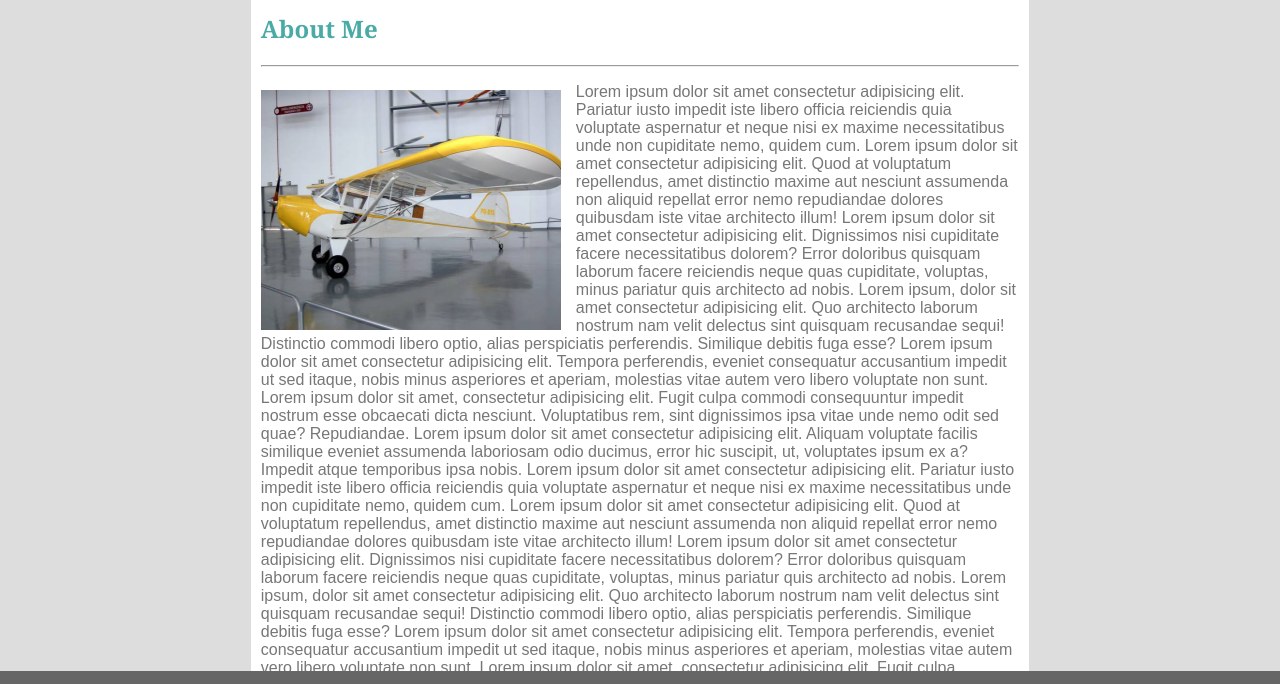
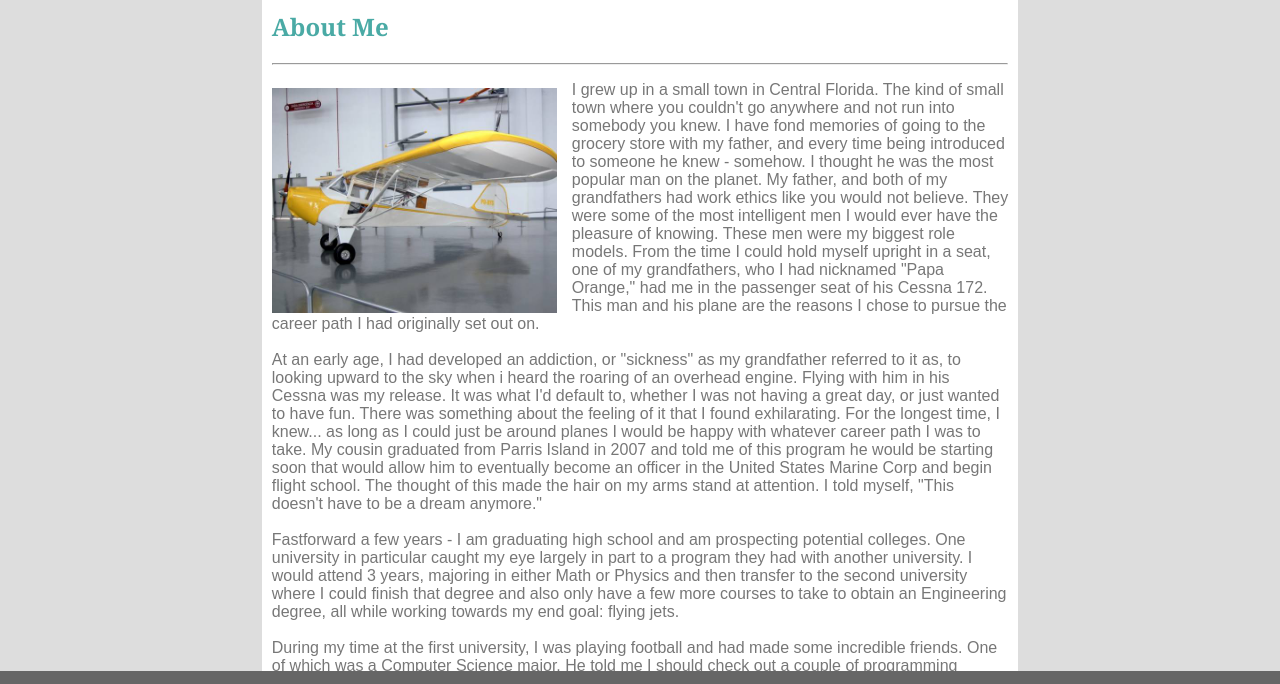
Before and after one commit to Cabbott118/Basic-Portfolio, a plain HTML site: page Basic-Portfolio/index.html in a window 1280 px wide. Shown: the part 99-783 px from the top of the page. Drawn offline with Linux system fonts and the light colour scheme.

Commit message:
Completed 'Contact' page. Continuing with 'About Me' section
Hopefully 'About Me' section isn't getting too long. Connected all pages together and they are working properly. Hid scroll bar with CSS (had slight resizing issue) on 'About Me' page and it was slightly annoying.  Will be researching form submissions to make 'Contact' page live. Will begin 'Portfolio' page tonight.

```diff
--- a/Basic-Portfolio/assets/css/style.css
+++ b/Basic-Portfolio/assets/css/style.css
@@ -1,3 +1,7 @@
+::-webkit-scrollbar {
+    display: none;
+}
+
 header{
     background-color: #ffffff;
     width: 100%;
@@ -11,10 +15,10 @@ header{
     font-size: 32px;
     background-color: #4aaaa5;
     text-align: center;
-    width: 300px;
+    width: 250px;
     height: 60px;
     border: .5px solid #4aaaa5;
-    margin-left: 19.25%;
+    margin-left: 20%;
 }
 
 .container{
@@ -43,6 +47,8 @@ footer{
     left: 0;
     bottom: 0;
 }
+
+/* Navigation Bar */
 
 .navbar {
     right: 8px;
@@ -81,3 +87,42 @@ h2{
     font-family: 'Georgia', Times, Times New Roman, serif;
 
 }
+
+/* Contact Page Specific */
+
+* {box-sizing: border-box;}
+
+input[type=text], select, textarea{
+    width: 100%;
+    padding: 12px;
+    border: 1px solid #ccc;
+    border-radius: 4px;
+    box-sizing: border-box;
+    margin-top: 6px;
+    margin-bottom: 16px;
+    resize: vertical;
+}
+
+input[type=email], select, textarea{
+    width: 100%;
+    padding: 12px;
+    border: 1px solid #ccc;
+    border-radius: 4px;
+    box-sizing: border-box;
+    margin-top: 6px;
+    margin-bottom: 16px;
+    resize: vertical;
+}
+
+input[type=submit]{
+    background-color: #4aaaa5;
+    color: white;
+    padding: 12px 20px;
+    border: none;
+    border-radius: 4px;
+    cursor: pointer;
+}
+
+input[type=submit]:hover{
+    background-color: #4aaaa5;
+}
--- a/Basic-Portfolio/index.html
+++ b/Basic-Portfolio/index.html
@@ -14,9 +14,9 @@
         <div class="headerBox">Caleb Abbott</div>
     </header>
     <div class="navbar">
-        <a href="#aboutMe">About Me</a>
-        <a href="#contact">Contact</a>
-        <a href="#portfolio">Portfolio</a>
+        <a href="index.html">About Me</a>
+        <a href="contact.html">Contact</a>
+        <a href="portfolio.html">Portfolio</a>
     </div>
     <br>
 
@@ -25,34 +25,61 @@
         <hr>
         <img src="assets/images/placeHolder.jpeg" alt="planePic">
         <p>
-            Lorem ipsum dolor sit amet consectetur adipisicing elit. Pariatur iusto impedit iste libero officia reiciendis quia voluptate aspernatur et neque nisi ex maxime necessitatibus unde non cupiditate nemo, quidem cum.
-            Lorem ipsum dolor sit amet consectetur adipisicing elit. Quod at voluptatum repellendus, amet distinctio maxime aut nesciunt assumenda non aliquid repellat error nemo repudiandae dolores quibusdam iste vitae architecto illum!
-            Lorem ipsum dolor sit amet consectetur adipisicing elit. Dignissimos nisi cupiditate facere necessitatibus dolorem? Error doloribus quisquam laborum facere reiciendis neque quas cupiditate, voluptas, minus pariatur quis architecto ad nobis.
-            Lorem ipsum, dolor sit amet consectetur adipisicing elit. Quo architecto laborum nostrum nam velit delectus sint quisquam recusandae sequi! Distinctio commodi libero optio, alias perspiciatis perferendis. Similique debitis fuga esse?
-            Lorem ipsum dolor sit amet consectetur adipisicing elit. Tempora perferendis, eveniet consequatur accusantium impedit ut sed itaque, nobis minus asperiores et aperiam, molestias vitae autem vero libero voluptate non sunt.
-            Lorem ipsum dolor sit amet, consectetur adipisicing elit. Fugit culpa commodi consequuntur impedit nostrum esse obcaecati dicta nesciunt. Voluptatibus rem, sint dignissimos ipsa vitae unde nemo odit sed quae? Repudiandae.
-            Lorem ipsum dolor sit amet consectetur adipisicing elit. Aliquam voluptate facilis similique eveniet assumenda laboriosam odio ducimus, error hic suscipit, ut, voluptates ipsum ex a? Impedit atque temporibus ipsa nobis.
-            Lorem ipsum dolor sit amet consectetur adipisicing elit. Pariatur iusto impedit iste libero officia reiciendis quia voluptate aspernatur et neque nisi ex maxime necessitatibus unde non cupiditate nemo, quidem cum.
-            Lorem ipsum dolor sit amet consectetur adipisicing elit. Quod at voluptatum repellendus, amet distinctio maxime aut nesciunt assumenda non aliquid repellat error nemo repudiandae dolores quibusdam iste vitae architecto illum!
-            Lorem ipsum dolor sit amet consectetur adipisicing elit. Dignissimos nisi cupiditate facere necessitatibus dolorem? Error doloribus quisquam laborum facere reiciendis neque quas cupiditate, voluptas, minus pariatur quis architecto ad nobis.
-            Lorem ipsum, dolor sit amet consectetur adipisicing elit. Quo architecto laborum nostrum nam velit delectus sint quisquam recusandae sequi! Distinctio commodi libero optio, alias perspiciatis perferendis. Similique debitis fuga esse?
-            Lorem ipsum dolor sit amet consectetur adipisicing elit. Tempora perferendis, eveniet consequatur accusantium impedit ut sed itaque, nobis minus asperiores et aperiam, molestias vitae autem vero libero voluptate non sunt.
-            Lorem ipsum dolor sit amet, consectetur adipisicing elit. Fugit culpa commodi consequuntur impedit nostrum esse obcaecati dicta nesciunt. Voluptatibus rem, sint dignissimos ipsa vitae unde nemo odit sed quae? Repudiandae.
-            Lorem ipsum dolor sit amet consectetur adipisicing elit. Aliquam voluptate facilis similique eveniet assumenda laboriosam odio ducimus, error hic suscipit, ut, voluptates ipsum ex a? Impedit atque temporibus ipsa nobis.
-            Lorem ipsum dolor sit amet consectetur adipisicing elit. Pariatur iusto impedit iste libero officia reiciendis quia voluptate aspernatur et neque nisi ex maxime necessitatibus unde non cupiditate nemo, quidem cum.
-            Lorem ipsum dolor sit amet consectetur adipisicing elit. Quod at voluptatum repellendus, amet distinctio maxime aut nesciunt assumenda non aliquid repellat error nemo repudiandae dolores quibusdam iste vitae architecto illum!
-            Lorem ipsum dolor sit amet consectetur adipisicing elit. Dignissimos nisi cupiditate facere necessitatibus dolorem? Error doloribus quisquam laborum facere reiciendis neque quas cupiditate, voluptas, minus pariatur quis architecto ad nobis.
-            Lorem ipsum, dolor sit amet consectetur adipisicing elit. Quo architecto laborum nostrum nam velit delectus sint quisquam recusandae sequi! Distinctio commodi libero optio, alias perspiciatis perferendis. Similique debitis fuga esse?
-            Lorem ipsum dolor sit amet consectetur adipisicing elit. Tempora perferendis, eveniet consequatur accusantium impedit ut sed itaque, nobis minus asperiores et aperiam, molestias vitae autem vero libero voluptate non sunt.
-            Lorem ipsum dolor sit amet, consectetur adipisicing elit. Fugit culpa commodi consequuntur impedit nostrum esse obcaecati dicta nesciunt. Voluptatibus rem, sint dignissimos ipsa vitae unde nemo odit sed quae? Repudiandae.
-            Lorem ipsum dolor sit amet consectetur adipisicing elit. Aliquam voluptate facilis similique eveniet assumenda laboriosam odio ducimus, error hic suscipit, ut, voluptates ipsum ex a? Impedit atque temporibus ipsa nobis.
+
+            I grew up in a small town in Central Florida. The kind of small
+            town where you couldn't go anywhere and not run into somebody you knew.
+            I have fond memories of going to the grocery store with my father, and
+            every time being introduced to someone he knew - somehow. I thought he
+            was the most popular man on the planet. My father, and both of my
+            grandfathers had work ethics like you would not believe. They were some
+            of the most intelligent men I would ever have the pleasure of knowing.
+            These men were my biggest role models. From the time I could hold myself
+            upright in a seat, one of my grandfathers, who I had nicknamed
+            "Papa Orange," had me in the passenger seat of his Cessna 172. This man
+            and his plane are the reasons I chose to pursue the career path I had
+            originally set out on.
+            <br><br>
+            At an early age, I had developed an addiction,
+            or "sickness" as my grandfather referred to it as, to looking upward to
+            the sky when i heard the roaring of an overhead engine. Flying with him in
+            his Cessna was my release. It was what I'd
+            default to, whether I was not having a great day, or just wanted to have
+            fun. There was something about the feeling of it that I found exhilarating.
+            For the longest time, I knew... as long as I could just be around planes
+            I would be happy with whatever career path I was to take. My cousin graduated
+            from Parris Island in 2007 and told me of this program he would be starting soon
+            that would allow him to eventually become an officer in the United States Marine
+            Corp and begin flight school. The thought of this made the hair on my arms stand
+            at attention. I told myself, "This doesn't have to be a dream anymore."
+            <br><br>
+            Fastforward a few years - I am graduating high school and am prospecting potential
+            colleges. One university in particular caught my eye largely in part to a program
+            they had with another university. I would attend 3 years, majoring in either Math or
+            Physics and then transfer to the second university where I could finish that degree
+            and also only have a few more courses to take to obtain an Engineering degree,
+            all while working towards my end goal: flying jets.
+            <br><br>
+            During my time at the first university, I was playing football and had made
+            some incredible friends. One of which was a Computer Science major. He told me I
+            should check out a couple of programming courses, since they of course, would
+            count for electives in my program. I gave it a shot and was genuinely enjoying
+            myself. I have always loved solving puzzles and learning new things and this
+            captured both of those things and combined them.
+
+
             <br>
+
+            Lorem ipsum dolor sit amet consectetur, adipisicing elit. Repellat laborum tenetur totam ipsum dignissimos commodi! Incidunt, modi atque dolor distinctio sint eius dolore tempora iste, libero consequatur quibusdam quisquam maxime!
+            Lorem ipsum dolor sit amet consectetur adipisicing elit. Earum beatae sapiente id, deserunt asperiores numquam quia recusandae modi iste? Quasi tempore officia ducimus earum hic officiis distinctio ullam blanditiis voluptas?
+            Lorem ipsum dolor sit amet consectetur adipisicing elit. Modi laboriosam veritatis non amet impedit tempora voluptatum nihil perferendis? Error dolorem iusto amet quasi modi magni cum dolor itaque consectetur quas.
+            Lorem ipsum dolor sit amet consectetur adipisicing elit. Non debitis, molestiae dicta minima tenetur incidunt minus suscipit. Illum placeat, laborum facere ipsa totam deserunt nulla, sed asperiores natus error tempora.
+            Lorem ipsum dolor sit amet consectetur adipisicing elit. Repellendus quasi debitis exercitationem dolorum illo molestias unde impedit perferendis, sed officiis, dolore nobis eos eaque consequuntur, itaque asperiores quisquam libero suscipit.
+            Lorem ipsum dolor sit amet, consectetur adipisicing elit. Sequi nesciunt aliquam magni, animi non consequatur assumenda eaque tempora ipsam ducimus sint fugit voluptatibus accusamus iste consectetur error fugiat consequuntur explicabo.
+            Lorem ipsum dolor sit, amet consectetur adipisicing elit. Quibusdam facilis nisi itaque assumenda tempora, reprehenderit aliquid quidem sed voluptatibus! Accusamus dolore molestias quaerat maiores ullam sit et impedit eos cumque.
+            Lorem ipsum dolor sit amet consectetur, adipisicing elit. Eum delectus temporibus maxime harum itaque recusandae tenetur, laboriosam, nemo consectetur sequi dignissimos at, porro quisquam eaque consequatur. Minima exercitationem dicta incidunt?
+            Lorem ipsum dolor sit amet, consectetur adipisicing elit. Dolorum itaque laudantium nisi hic labore est doloremque perspiciatis fuga maxime a autem reiciendis nam illum vero mollitia fugiat, eos expedita commodi.
+            Lorem, ipsum dolor sit amet consectetur adipisicing elit. Velit aspernatur quis iure error voluptas, soluta sapiente tempora aliquid. Sit harum corporis ex est provident? Consequatur inventore delectus dolore quos numquam?
             <br>
-            I grew up in a small town in Central Florida. The kind of small town where you couldn't go anywhere and not run into somebody you knew. I have fond memories of going to the grocery store with my father, and every time being introduced to someone he knew - somehow. I thought he was the most popular man on the planet.
-
-My father, and both of my grandfathers had work ethics like you would not believe. They were some of the most intelligent men I would ever have the pleasure of knowing. These men were my biggest role models. From the time I could hold myself upright in a seat, one of my grandfathers, who I had nicknamed "Papa Orange," had me in the passenger seat of his Cessna 172.
-
-This man and his plane are the reasons I chose to pursue the career path I had originally set out on.
 
         </p>
     </div>
```
Also changed, not shown: Basic-Portfolio/contact.html (+18 -12 lines), Basic-Portfolio/portfolio.html (+3 -12 lines).
